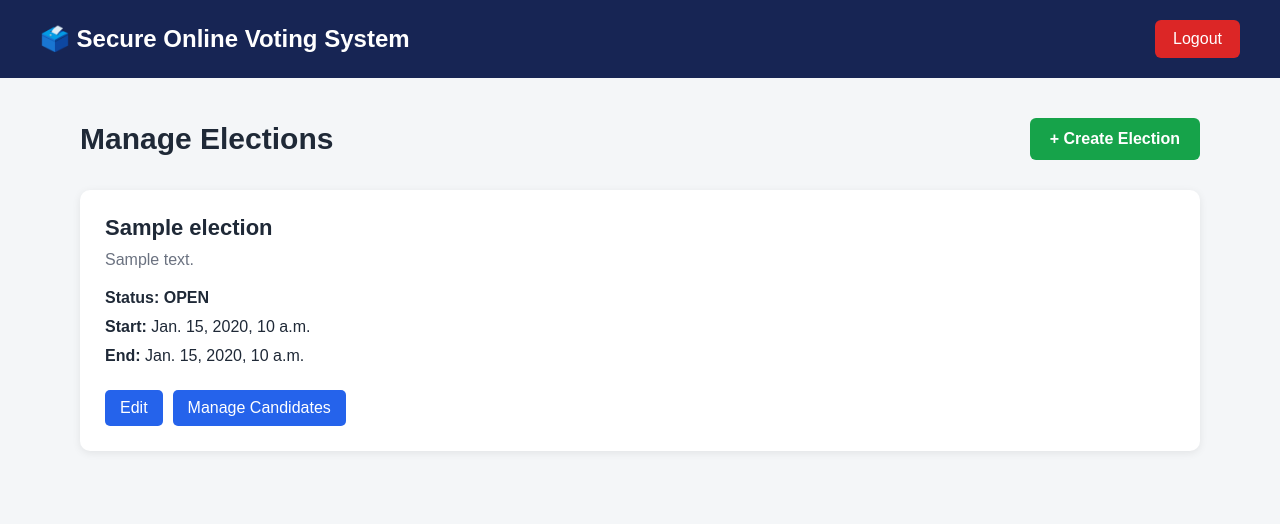
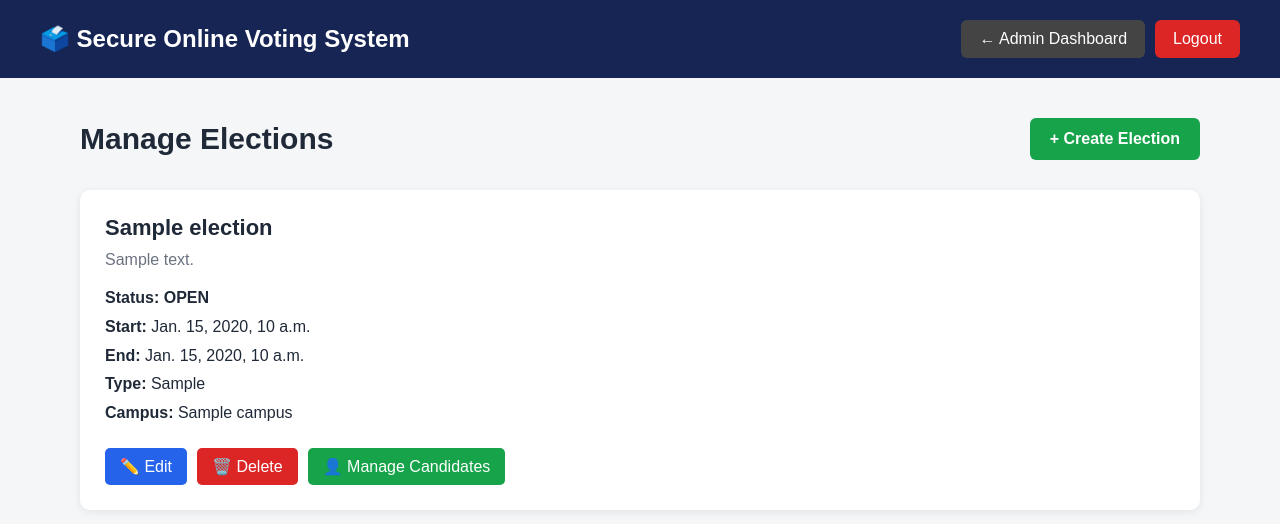
Before and after one commit to KAMO-debugs/Secure-Online-Voting-System, a Django app: template voting/templates/voting/manage_elections.html in a window 1280 px wide. Shown: the top 524 px of the page. Run offline with Django 3.2, Linux system fonts and the light colour scheme; the template is opened without the code that fills it: most values are stand-ins (such as "Sample title", 1, 10 or a date in 2020).

Commit message:
Update election management page

```diff
--- a/voting/templates/voting/manage_elections.html
+++ b/voting/templates/voting/manage_elections.html
@@ -1,28 +1,20 @@
 <!DOCTYPE html>
 <html lang="en">
-
 <head>
-
     <meta charset="UTF-8">
-
     <meta name="viewport" content="width=device-width, initial-scale=1.0">
-
     <title>Manage Elections</title>
-
     <style>
-
         * {
             box-sizing: border-box;
             margin: 0;
             padding: 0;
             font-family: Arial, sans-serif;
         }
-
         body {
             background: #f4f6f8;
             color: #1f2937;
         }
-
         .navbar {
             background: #172554;
             color: white;
@@ -31,36 +23,46 @@
             justify-content: space-between;
             align-items: center;
         }
-
         .navbar h1 {
             font-size: 24px;
         }
-
+        .navbar-right {
+            display: flex;
+            align-items: center;
+            gap: 10px;
+        }
         .navbar a {
             color: white;
             text-decoration: none;
-            background: #dc2626;
             padding: 10px 18px;
             border-radius: 6px;
         }
-
+        .back-link {
+            background: #444;
+        }
+        .back-link:hover {
+            background: #666;
+        }
+        .logout {
+            background: #dc2626;
+        }
+        .logout:hover {
+            background: #b91c1c;
+        }
         .container {
             max-width: 1200px;
             margin: auto;
             padding: 40px;
         }
-
         .header {
             display: flex;
             justify-content: space-between;
             align-items: center;
             margin-bottom: 30px;
         }
-
         .header h2 {
             font-size: 30px;
         }
-
         .create-button {
             background: #16a34a;
             color: white;
@@ -69,7 +71,9 @@
             border-radius: 6px;
             font-weight: bold;
         }
-
+        .create-button:hover {
+            background: #15803d;
+        }
         .election {
             background: white;
             padding: 25px;
@@ -77,32 +81,26 @@
             border-radius: 10px;
             box-shadow: 0 2px 8px rgba(0, 0, 0, 0.08);
         }
-
         .election h3 {
             font-size: 22px;
             margin-bottom: 10px;
         }
-
         .description {
             color: #6b7280;
             margin-bottom: 15px;
         }
-
         .details {
             margin-bottom: 20px;
             line-height: 1.8;
         }
-
         .status {
             font-weight: bold;
         }
-
         .actions {
             display: flex;
             gap: 10px;
             flex-wrap: wrap;
         }
-
         .action-button {
             text-decoration: none;
             color: white;
@@ -110,129 +108,90 @@
             padding: 9px 15px;
             border-radius: 5px;
         }
-
+        .action-button:hover {
+            background: #1d4ed8;
+        }
+        .delete-button {
+            background: #dc2626;
+        }
+        .delete-button:hover {
+            background: #b91c1c;
+        }
+        .candidates-button {
+            background: #16a34a;
+        }
+        .candidates-button:hover {
+            background: #15803d;
+        }
         .empty {
             background: white;
             padding: 40px;
             text-align: center;
             border-radius: 10px;
         }
-
         @media (max-width: 700px) {
-
             .container {
                 padding: 20px;
             }
-
             .navbar {
                 padding: 20px;
+                flex-direction: column;
+                gap: 10px;
             }
-
             .header {
                 flex-direction: column;
                 align-items: flex-start;
                 gap: 20px;
             }
-
         }
-
     </style>
-
 </head>
-
 <body>
-
     <div class="navbar">
-
         <h1>🗳️ Secure Online Voting System</h1>
-
-        <a href="{% url 'logout' %}">
-            Logout
-        </a>
-
+        <div class="navbar-right">
+            <a href="{% url 'admin_dashboard' %}" class="back-link">← Admin Dashboard</a>
+            <a href="{% url 'logout' %}" class="logout">Logout</a>
+        </div>
     </div>
-
-
     <div class="container">
-
         <div class="header">
-
             <h2>Manage Elections</h2>
-
-           <a href="{% url 'create_election' %}" class="create-button">
+            <a href="{% url 'create_election' %}" class="create-button">
                 + Create Election
-          </a>
-
+            </a>
         </div>
-
-
         {% if elections %}
-
             {% for election in elections %}
-
                 <div class="election">
-
-                    <h3>
-                        {{ election.title }}
-                    </h3>
-
-                    <p class="description">
-                        {{ election.description }}
-                    </p>
-
+                    <h3>{{ election.title }}</h3>
+                    <p class="description">{{ election.description }}</p>
                     <div class="details">
-
-                        <strong>Status:</strong>
-
-                        <span class="status">
-                            {{ election.status }}
-                        </span>
-
+                        <strong>Status:</strong> <span class="status">{{ election.status }}</span>
                         <br>
-
-                        <strong>Start:</strong>
-                        {{ election.start_date }}
-
+                        <strong>Start:</strong> {{ election.start_date }}
                         <br>
-
-                        <strong>End:</strong>
-                        {{ election.end_date }}
-
+                        <strong>End:</strong> {{ election.end_date }}
+                        <br>
+                        <strong>Type:</strong> {{ election.get_election_type_display }}
+                        {% if election.campus %}
+                            <br>
+                            <strong>Campus:</strong> {{ election.campus }}
+                        {% endif %}
                     </div>
-
-
                     <div class="actions">
-
-                        <a href="#" class="action-button">
-                            Edit
-                        </a>
-
-                        <a href="#" class="action-button">
-                            Manage Candidates
-                        </a>
-
+                        <a href="{% url 'edit_election' election.id %}" class="action-button">✏️ Edit</a>
+                        <a href="{% url 'delete_election' election.id %}" class="action-button delete-button">🗑️ Delete</a>
+                        <a href="#" class="action-button candidates-button">👤 Manage Candidates</a>
                     </div>
-
                 </div>
-
             {% endfor %}
-
         {% else %}
-
             <div class="empty">
-
                 <h3>No elections found</h3>
-
-                <p>
-                    There are currently no elections in the system.
-                </p>
-
+                <p>There are currently no elections in the system.</p>
             </div>
-
         {% endif %}
-
     </div>
-
 </body>
-
 </html>
```
